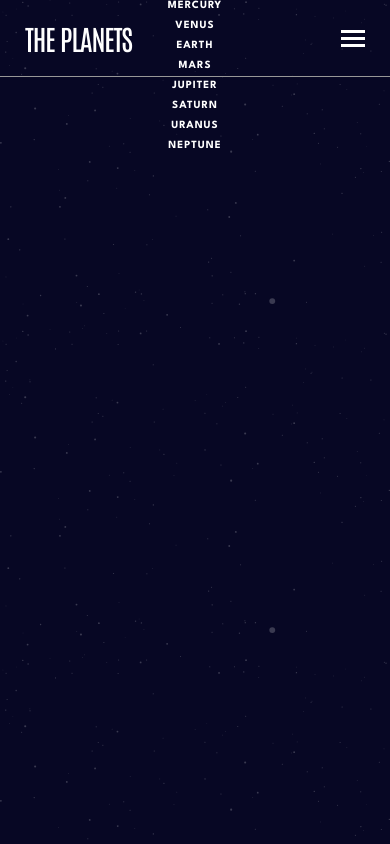
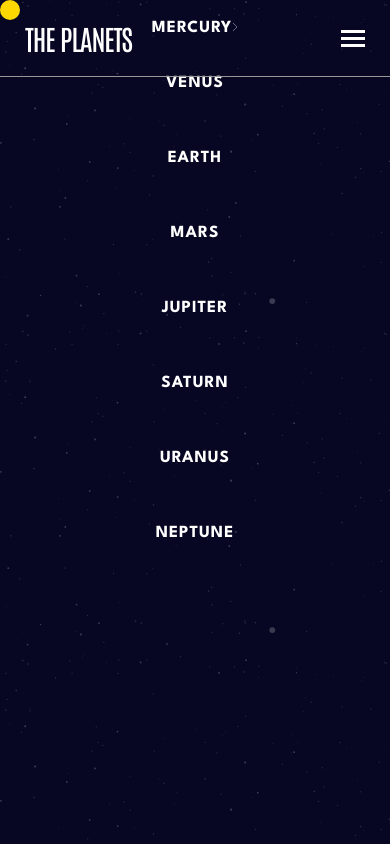
Before and after one commit to GazdagB/fm-planets, a React (Create React App) app: page / in a window 390 px wide. Both pictures are taken after a click on the element 353 px from the left and 38 px from the top of the page. Built offline with nearby package versions, Linux system fonts and the light colour scheme; the HTML template or start-up script is replaced by a standard one.

Commit message:
CSS Transition Basic tags added for mobile nav

```diff
--- a/package.json
+++ b/package.json
@@ -10,6 +10,7 @@
     "react-dom": "^18.2.0",
     "react-router-dom": "^6.21.3",
     "react-scripts": "5.0.1",
+    "react-transition-group": "^4.4.5",
     "web-vitals": "^2.1.4"
   },
   "scripts": {
--- a/src/components/PlanetPage.css
+++ b/src/components/PlanetPage.css
@@ -85,3 +85,28 @@ img{
     flex-direction: column;
     gap: 10px;
 }
+
+
+.link-row{
+    height: 65px;
+}
+
+.dot{
+    width: 20px;
+    aspect-ratio: 1/1;
+}
+
+.dot-1{
+    background-color: #FFD700;
+    border-radius: 50%;
+}
+
+
+.mobile-menu-enter{
+    transform: translateY(100%);
+    transition: all 0.5s ease;
+}
+
+.monile-menu-exit{
+    transform: translateY(-100%);
+}
--- a/src/components/PlanetPage.js
+++ b/src/components/PlanetPage.js
@@ -1,37 +1,69 @@
 import React, { useEffect, useState } from "react";
-import { Link } from 'react-router-dom';
+import { Link } from "react-router-dom";
 import data from "../data.json";
 import Button from "./Button";
 import DataCard from "./DataCard";
 import "./PlanetPage.css";
-import './Responsive.css'
+import "./Responsive.css";
+import { CSSTransition } from "react-transition-group";
 
-const PlanetPage = ({ planetNumber, mobileIsOpen, setMobileIsOpen}) => {
+import arrowRight from "../assets/arrow-right.svg";
 
-    useEffect(()=>{
+const PlanetPage = ({ planetNumber, mobileIsOpen, setMobileIsOpen }) => {
+  useEffect(() => {
     setActive("OVERVIEW");
-    },[planetNumber])
+  }, [planetNumber]);
 
   const [active, setActive] = useState("OVERVIEW");
-
 
   let planet = data[planetNumber];
   return (
     <>
-        {!mobileIsOpen &&
-
+        <CSSTransition
+        in={!mobileIsOpen}
+        timeout={300}
+        classNames="page-container"
+        unmountOnExit
+        >
         <main className="mercury page-container wrapper">
-            <div  className="mobile-buttons">
-                <p onClick={()=>{setActive("OVERVIEW")}} >OVERVIEW</p>
-                <p onClick={()=>{setActive("INTERNAL STRUCTURE")}} >STRUCTURE</p>
-                <p onClick={()=>{setActive("SURFACE GEOLOGY")}}>SURFACE</p>
+          <div className="mobile-buttons">
+            <p
+              onClick={() => {
+                setActive("OVERVIEW");
+              }}
+            >
+              OVERVIEW
+            </p>
+            <p
+              onClick={() => {
+                setActive("INTERNAL STRUCTURE");
+              }}
+            >
+              STRUCTURE
+            </p>
+            <p
+              onClick={() => {
+                setActive("SURFACE GEOLOGY");
+              }}
+            >
+              SURFACE
+            </p>
           </div>
           <div className="hero">
             <div className="img-container">
-                        <img className="img-mercury" src={active === "OVERVIEW" ? planet.images.planet
-                        : active === "INTERNAL STRUCTURE" ? planet.images.internal
-                        : active === "SURFACE GEOLOGY" ? planet.images.geology
-                        : null} alt="" />
+              <img
+                className="img-mercury"
+                src={
+                  active === "OVERVIEW"
+                    ? planet.images.planet
+                    : active === "INTERNAL STRUCTURE"
+                    ? planet.images.internal
+                    : active === "SURFACE GEOLOGY"
+                    ? planet.images.geology
+                    : null
+                }
+                alt=""
+              />
             </div>
             <div className="info-container">
               <div className="text-container">
@@ -56,7 +88,8 @@ const PlanetPage = ({ planetNumber, mobileIsOpen, setMobileIsOpen}) => {
                       Wikipedia
                     </a>
                   )}
-                            {active === "INTERNAL STRUCTURE" && planet.structure.source && (
+                  {active === "INTERNAL STRUCTURE" &&
+                    planet.structure.source && (
                       <a
                         href={planet.structure.source}
                         target="_blank"
@@ -114,20 +147,108 @@ const PlanetPage = ({ planetNumber, mobileIsOpen, setMobileIsOpen}) => {
             <DataCard title="average temp." data={planet.temperature} />
           </div>
         </main>
-        }
+        </CSSTransition>
 
 
-
-        { mobileIsOpen && <div className="mobile-menu">
-            <Link onClick={()=>{setMobileIsOpen(false)}} className="li" to="/">mercury</Link>
-            <Link onClick={()=>{setMobileIsOpen(false)}} className="li" to="/venus">venus</Link>
-            <Link onClick={()=>{setMobileIsOpen(false)}} className="li" to="/earth">earth</Link>
-            <Link onClick={()=>{setMobileIsOpen(false)}} className="li" to="/mars">mars</Link>
-            <Link onClick={()=>{setMobileIsOpen(false)}} className="li" to="/jupiter">jupiter</Link>
-            <Link onClick={()=>{setMobileIsOpen(false)}} className="li" to="/saturn">saturn</Link>
-            <Link onClick={()=>{setMobileIsOpen(false)}} className="li" to="/uranus">uranus</Link>
-            <Link onClick={()=>{setMobileIsOpen(false)}} className="li" to="/neptune">neptune</Link>
-        </div>}
+       <CSSTransition
+        in={mobileIsOpen}
+        timeout={300}
+        classNames="mobile-menu"
+        unmountOnExit
+        >
+        <div className="mobile-menu">
+          <div className="link-row">
+            <div className="dot dot-1"></div>
+            <Link
+              onClick={() => {
+                setMobileIsOpen(false);
+              }}
+              className="li"
+              to="/"
+            >
+              mercury
+            </Link>
+            <img src={arrowRight} alt="" />
+          </div>
+          <div className="link-row">
+            <Link
+              onClick={() => {
+                setMobileIsOpen(false);
+              }}
+              className="li"
+              to="/venus"
+            >
+              venus
+            </Link>
+          </div>
+          <div className="link-row">
+            <Link
+              onClick={() => {
+                setMobileIsOpen(false);
+              }}
+              className="li"
+              to="/earth"
+            >
+              earth
+            </Link>
+          </div>
+          <div className="link-row">
+            <Link
+              onClick={() => {
+                setMobileIsOpen(false);
+              }}
+              className="li"
+              to="/mars"
+            >
+              mars
+            </Link>
+          </div>
+          <div className="link-row">
+            <Link
+              onClick={() => {
+                setMobileIsOpen(false);
+              }}
+              className="li"
+              to="/jupiter"
+            >
+              jupiter
+            </Link>
+          </div>
+          <div className="link-row">
+            <Link
+              onClick={() => {
+                setMobileIsOpen(false);
+              }}
+              className="li"
+              to="/saturn"
+            >
+              saturn
+            </Link>
+          </div>
+          <div className="link-row">
+            <Link
+              onClick={() => {
+                setMobileIsOpen(false);
+              }}
+              className="li"
+              to="/uranus"
+            >
+              uranus
+            </Link>
+          </div>
+          <div className="link-row">
+            <Link
+              onClick={() => {
+                setMobileIsOpen(false);
+              }}
+              className="li"
+              to="/neptune"
+            >
+              neptune
+            </Link>
+          </div>
+        </div>
+        </CSSTransition>
     </>
   );
 };
--- a/src/components/Responsive.css
+++ b/src/components/Responsive.css
@@ -202,4 +202,7 @@
         display: flex;
     }
 
+    .li{
+        font-size: 17px;
+    }
 }
```
Also changed, not shown: src/assets/arrow-right.svg (added), 1 other file (tests, documents, lock files or other folders). Lines whose indentation alone changed are shown as unchanged.
